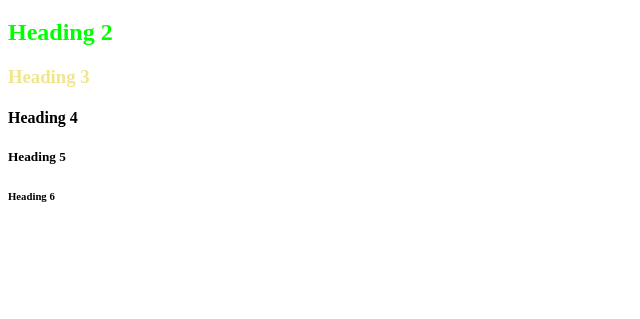
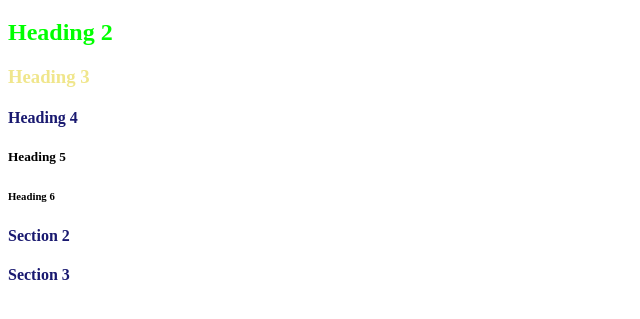
Before and after one commit to christinec15/ChristineGitHub, a plain HTML site: page index.html in a window 1280 px wide. Shown: the part 61-380 px from the top of the page, without its empty margins (0-640 px from the left). Drawn offline with Linux system fonts and the light colour scheme.

Commit message:
Update index.html
Internal Style Tab

```diff
--- a/index.html
+++ b/index.html
@@ -5,6 +5,9 @@
     <meta name="viewport" content="width=device-width, initial-scale=1.0">
     <meta http-equiv="X-UA-Compatible" content="ie=edge">
     <title>My First HTML</title>
+    <style>
+        h4 {color:midnightblue;}
+    </style>
 </head>
 <body>
     <h1 style="color:chocolate">Hello World.</h1>
@@ -13,6 +16,7 @@
     <h4>Heading 4</h4>
     <h5>Heading 5</h5>
     <h6>Heading 6</h6>
-
+    <h4>Section 2</h4>
+    <h4>Section 3</h4>
 </body>
 </html>
```
